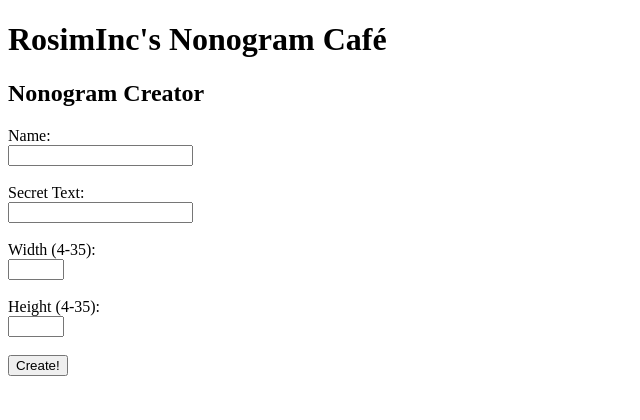
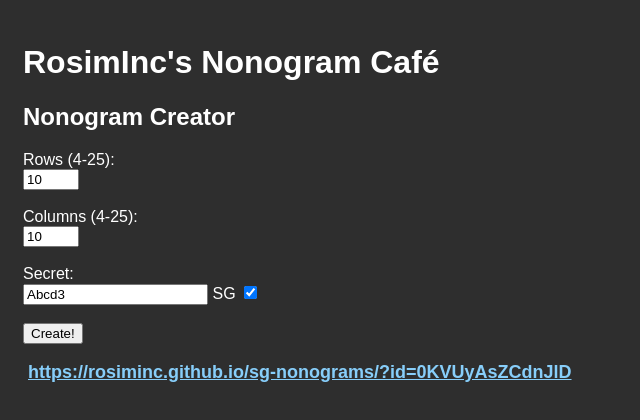
Before and after one commit to sergiozeppo/sg-nonograms-cafe, a website: page pages/creator.html in a window 1280 px wide. Both pictures are taken after a click on the button "Create!". Shown: the whole page, without its empty margins (0-640 px from the left). Drawn offline with Linux system fonts and the light colour scheme.

Commit message:
Creator page added

```diff
--- /dev/null
+++ b/js/creator.js
@@ -0,0 +1,51 @@
+import * as nono from './util/nono-utils.js';
+// https://www.steamgifts.com/giveaway/OIKOh/figment-2-creed-valley
+const regex = /(?:https?:\/\/)?www\.steamgifts\.com\/giveaway\/([a-zA-Z0-9]{5})\//;
+
+document.addEventListener("DOMContentLoaded", () => {
+    const creationForm = document.getElementById("creationForm");
+    const createButton = creationForm.querySelector("button[type='button']");
+
+    createButton.addEventListener("click", createNonogram);
+});
+
+function createNonogram() {
+	const secretText = document.getElementById("secretText").value;
+	let isSG = document.getElementById("sg").checked;
+	const numRows = parseInt(document.getElementById("numRows").value, 10);
+	const numCols = parseInt(document.getElementById("numCols").value, 10);
+
+	// Validate numRows and numCols
+	if (numRows < 4 || numRows > 25) {
+		numRows = 10;
+	}
+	if (numCols < 4 || numCols > 25) {
+		numCols = 10;
+	}
+
+	let msg = secretText;
+	if(isSG) {
+		const match = secretText.match(regex);
+		if(match) {
+			msg = match[1];
+		}
+		console.log(msg);
+		if(msg.length != 5)
+			isSG = 0;
+	}
+
+	let id = nono.generateNonogram(numRows, numCols, msg, isSG ? 1 : 0);
+	console.log(id);
+
+	const linkCmp = document.getElementById("link");
+	linkCmp.innerHTML = '';
+	linkCmp.appendChild(getAnchor(nono.getPageURL(id)));
+	document.getElementById("linkDiv").style.display = "block";
+}
+
+function getAnchor(link, text = null) {
+	const anchor = document.createElement('a');
+	anchor.setAttribute('href', link);
+	anchor.textContent = text || link;
+	return anchor;
+}
--- a/js/index.js
+++ b/js/index.js
@@ -401,7 +401,7 @@ const sketch = (p, id) => {
         } else {
             msgPar.appendChild(getAnchor(nono.getSteamGiftsURL(code)));
         }
-        msgPar.style.display = 'block';
+        document.getElementById("solvedDiv").style.display = 'block';
     }
 
     function getAnchor(link, text = null) {
--- a/pages/creator.html
+++ b/pages/creator.html
@@ -4,27 +4,31 @@
     <meta charset="UTF-8">
     <meta name="viewport" content="width=device-width, initial-scale=1.0">
     <title>RosimInc's Nonogram Café - Creator</title>
-    <script src="scripts/creator.js"></script>
-    <script src="scripts/main.js"></script>
+    <script src="../js/creator.js" type="module"></script>
+    <link rel="stylesheet" href="../styles/creator.css">
+    <link rel="icon" href="../assets/favicon.ico" type="image/x-icon">
 </head>
 <body>
-    <h1>RosimInc's Nonogram Café</h1>
-    <h2>Nonogram Creator</h2>
+    <div class="content">
+        <h1>RosimInc's Nonogram Café</h1>
+        <h2>Nonogram Creator</h2>
 
-    <form id="creationForm">
-        <label for="name">Name:</label><br>
-        <input type="text" id="name" name="name" required><br><br>
+        <form id="creationForm">
+            <label for="numRows">Rows (4-25):</label><br>
+            <input type="number" id="numRows" name="numRows" value="10" min="4" max="35" required><br><br>
+            <label for="numCols">Columns (4-25):</label><br>
+            <input type="number" id="numCols" name="numCols" value="10" min="4" max="35" required><br><br>
 
-        <label for="secretText">Secret Text:</label><br>
-        <input type="text" id="secretText" name="secretText" required><br><br>
+            <label for="secretText">Secret:</label><br>
+            <input type="text" id="secretText" name="secretText" value="Abcd3" required>
+            <label for="sg">SG</label>
+            <input type="checkbox" id="sg" name="SG" checked="true"><br><br>
 
-        <label for="width">Width (4-35):</label><br>
-        <input type="number" id="width" name="width" min="4" max="35" required><br><br>
-
-        <label for="height">Height (4-35):</label><br>
-        <input type="number" id="height" name="height" min="4" max="35" required><br><br>
-
-        <button type="button">Create!</button>
+            <button type="button">Create!</button>
         </form>
+        <div id="linkDiv">
+            <p id="link"></p>
+        </div>
+    </div>
 </body>
 </html>
--- /dev/null
+++ b/styles/creator.css
@@ -0,0 +1,23 @@
+body {
+    background-color: #2e2e2e; /* Dark grey color */
+    color: white; /* Ensures text is readable */
+    font-family: Arial, sans-serif; /* Sets a clean font */
+}
+
+a {
+    color: #87CEFA;
+}
+
+.content {
+    padding: 15px;
+}
+
+#linkDiv {
+    display: none;
+    margin: 5px;
+}
+
+#link {
+    font-size: large;
+    font-weight: bold;
+}
--- a/styles/nonogram.css
+++ b/styles/nonogram.css
@@ -2,6 +2,14 @@ body {
     background-color: #2e2e2e; /* Dark grey color */
     color: white; /* Ensures text is readable */
     font-family: Arial, sans-serif; /* Sets a clean font */
+}
+
+a {
+    color: #87CEFA;
+}
+
+.content {
+    padding: 15px;
 }
 
 #url {
@@ -14,12 +22,28 @@ body {
     margin: 5px;
 }
 
-#link {
-    display: none;
+#message {
     font-size: large;
     font-weight: bold;
 }
 
-.content {
-    padding: 15px;
+#solvedDiv {
+    display: none;
 }
+
+.button {
+    display: inline-block;
+    padding: 5px 10px;
+    font-size: 16px;
+    color: #fff;
+    background-color: #007BFF; /* Blue */
+    border: none;
+    border-radius: 5px;
+    text-decoration: none;
+    cursor: pointer;
+    text-align: center;
+}
+
+.button:hover {
+    background-color: #0056b3; /* Darker blue on hover */
+}
```
Also changed, not shown: index.html (+4 -1 lines).
